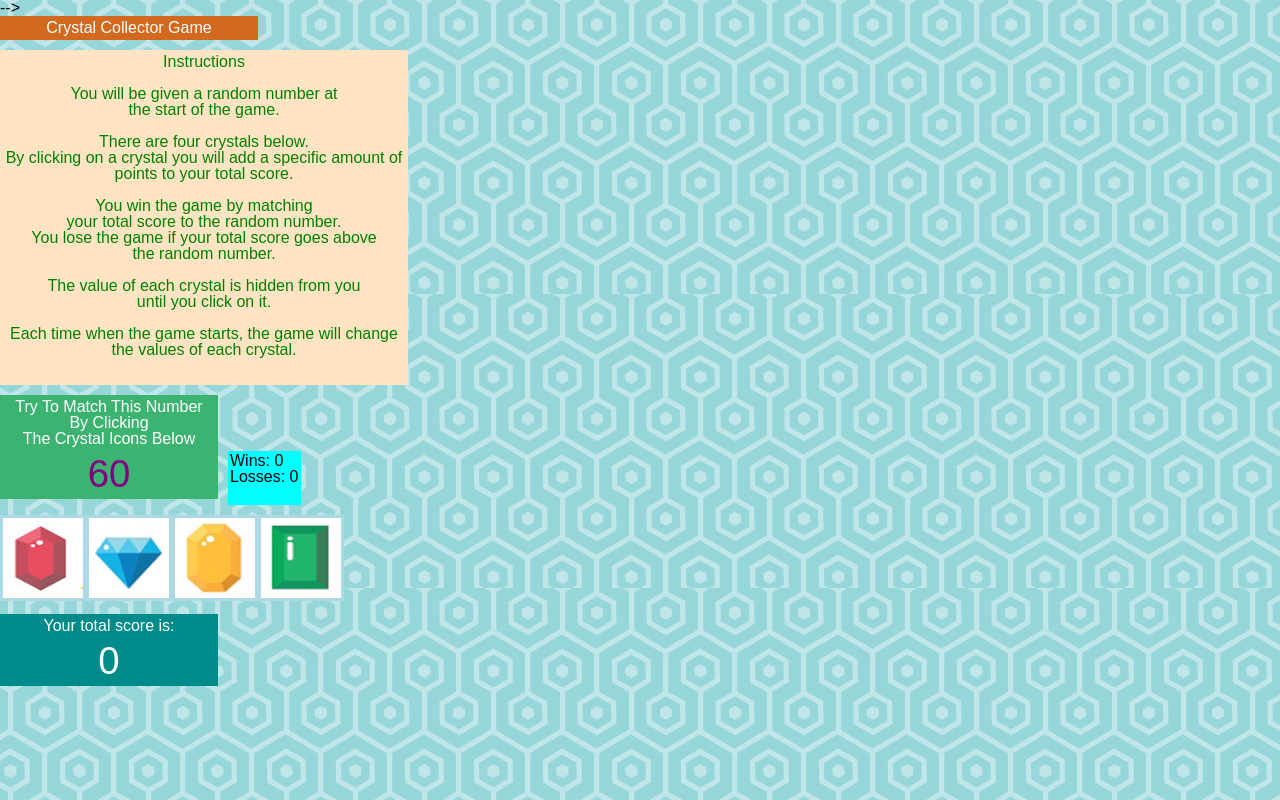
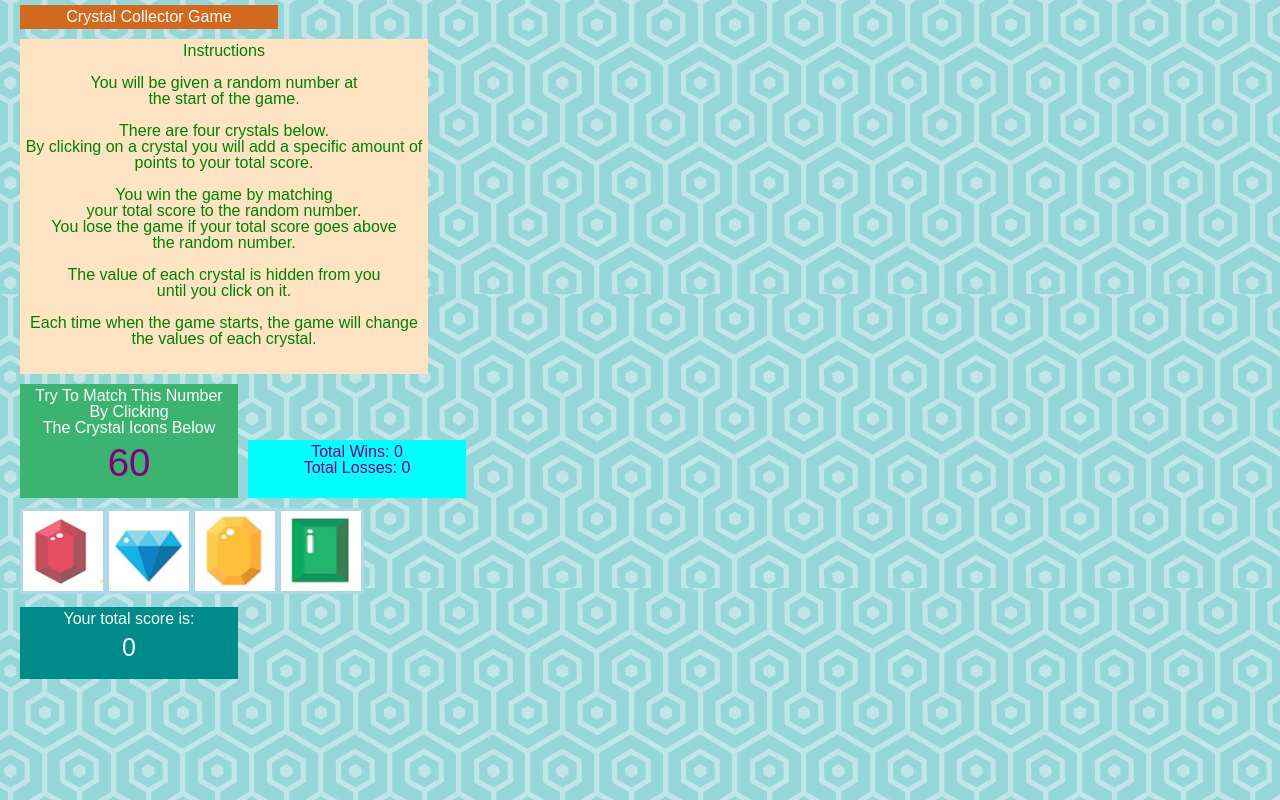
Before and after one commit to JohnDruhan/unit-4-game, a plain HTML site: page index.html in a window 1280 px wide. Drawn offline with nearby package versions, Linux system fonts and the light colour scheme.

Commit message:
update css html

```diff
--- a/assets/css/style.css
+++ b/assets/css/style.css
@@ -1,8 +1,19 @@
 body {
     background-image: url("../images/background_img.jpg");
-    background-repeat: repeat;
+    background-repeat: no repeat;
     font-family: Arial, Helvetica, sans-serif;
   }
+
+.container {
+  height: auto;
+  height: 100%;
+  min-height: 100%;
+  width: 100%;
+	max-width: 960px;
+  margin: 0 auto -100px;
+  margin-left: 20px;
+	clear: both;
+}
 
   #screen {
     overflow: auto;
@@ -13,6 +24,7 @@ body {
   }
 
   #title {
+    margin-top: 5px;
     text-align: center;
     width: 250px;
     padding: 4px;
@@ -22,23 +34,13 @@ body {
   }
 
   #rules-area {
-      text-align: center;
+    text-align: center;
     width: 400px;
     height: 327px;
     padding: 4px;
     margin-bottom: 1px;
     color: green;
     background-color: bisque;
-  }
-
-  #random-area {
-    text-align: center;
-    width: 210px;
-    height: 40px;
-    padding: 4px;
-    font-size: 3vw;
-    color: purple;
-    background-color: mediumseagreen;
   }
 
   #random-title {
@@ -50,14 +52,28 @@ body {
     background-color: mediumseagreen;
   }
 
-  #score-area {
+  #random-area {
     text-align: center;
     width: 210px;
-    height: 40px;
+    height: 50px;
     padding: 4px;
-    color: ghostwhite;
-    background-color: darkcyan;
+    font-size: 3vw;
+    color: purple;
+    background-color: mediumseagreen;
   }
+
+  #win-area {
+    text-align: center;
+    width: 210px;
+    height: 50px;
+    padding: 4px;
+    margin-bottom: 10px;
+    margin-left: 10px;
+    background-color: aqua;
+    color: purple;
+    font-size: 3ev;
+  }
+
 
   #score-title {
     text-align: center;
@@ -65,6 +81,16 @@ body {
     padding: 4px;
     margin-top: 10px;
     color: white;
+    background-color: darkcyan;
+  }
+
+  #score-area {
+    margin-bottom: 20px;
+    text-align: center;
+    width: 210px;
+    height: 40px;
+    padding: 4px;
+    color: ghostwhite;
     background-color: darkcyan;
   }
 
@@ -82,13 +108,5 @@ body {
   }
 
   #score-number {
-    font-size: 3vw;
+    font-size: 25px;
   }
-
-  #win-area {
-    height: 50px;
-    padding: 2px;
-    margin-bottom: 10px;
-    margin-left: 10px;
-    background-color: aqua;
-  }
--- a/assets/javascript/game.js
+++ b/assets/javascript/game.js
@@ -73,14 +73,14 @@ $(document).ready(function() {
       // If the user won...
       if (didUserWin === true) {
         // Show victory message, restart the game, and render the new "current guess" number.
-        $("#win-area").append($("<p>").text("You won!!"));
+        $("#win-area").append($("<p>").text("You Won The Last Game"));
         setGame();
         renderMatchingNumber();
       }
       // If the user lost...
       else if (didUserWin === false) {
         // Show defeat message, restart the game, and render the new "current guess" number.
-        $("#win-area").append($("<p>").text("You lost!!"));
+        $("#win-area").append($("<p>").text("You Lost The Last Game"));
         setGame();
         renderMatchingNumber();
       }
@@ -89,8 +89,8 @@ $(document).ready(function() {
       var wSpan = $("<span>").text(wins);
       var lSpan = $("<span>").text(losses);
 
-      var pWins = $("<p>").text("Wins: ");
-      var pLosses = $("<p>").text("Losses: ");
+      var pWins = $("<p>").text("Total Wins: ");
+      var pLosses = $("<p>").text("Total Losses: ");
 
       pWins.append(wSpan);
       pLosses.append(lSpan);
--- a/index.html
+++ b/index.html
@@ -10,12 +10,14 @@
     <!-- Game Javascript -->
     <script type="text/javascript" src="assets/javascript/game.js"></script>
 
-    <!-- CSS --> -->
+    <!-- CSS -->
     <link rel="stylesheet" href="assets/css/reset.css">
     <link rel="stylesheet" href="assets/css/style.css">
 
   </head>
   <body>
+
+  <div class="container">
 
     <!-- Game Title -->
     <h1 id="title">Crystal Collector Game</h1>
@@ -38,12 +40,14 @@
     <!-- Display Random Number -->
     <div id="random-title">Try To Match This Number <br>By Clicking <br> The Crystal Icons Below</div>
 
+
       <div id="screen">
         <div id="random-area"></div>
 
-    <!-- Display Wins/Losses next to "Random Number" -->
-      <div id="win-area"></div>
-    </div>
+        <!-- Display Wins/Losses next to "Random Number" -->
+        <div id="win-area"></div>
+
+      </div>
 
 
      <!-- Display Crystals and Total Score -->
@@ -57,5 +61,7 @@
 
     </div>
 
+  </div>
+
   </body>
 </html>
```
